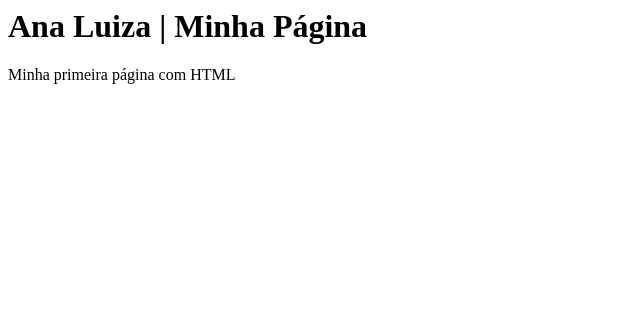
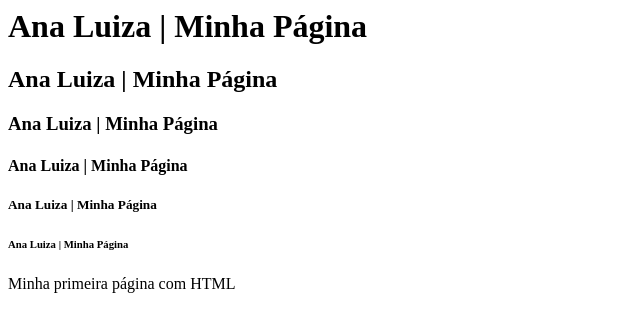
Before and after one commit to AnaLuizaDiasRocha/AnaLuizaDiasRocha.github.io, a plain HTML site: page index.html in a window 1280 px wide. Shown: the whole page, without its empty margins (0-640 px from the left). Drawn offline with Linux system fonts and the light colour scheme.

Commit message:
Testando hierarquia de títulos

```diff
--- a/index.html
+++ b/index.html
@@ -4,6 +4,11 @@
   </head>
   <body>
     <h1>Ana Luiza | Minha Página</h1>
+    <h2>Ana Luiza | Minha Página</h2>
+    <h3>Ana Luiza | Minha Página</h3>
+    <h4>Ana Luiza | Minha Página</h4>
+    <h5>Ana Luiza | Minha Página</h5>
+    <h6>Ana Luiza | Minha Página</h6>
     <p>Minha primeira página com HTML</p>
   </body>
 </html>
```
